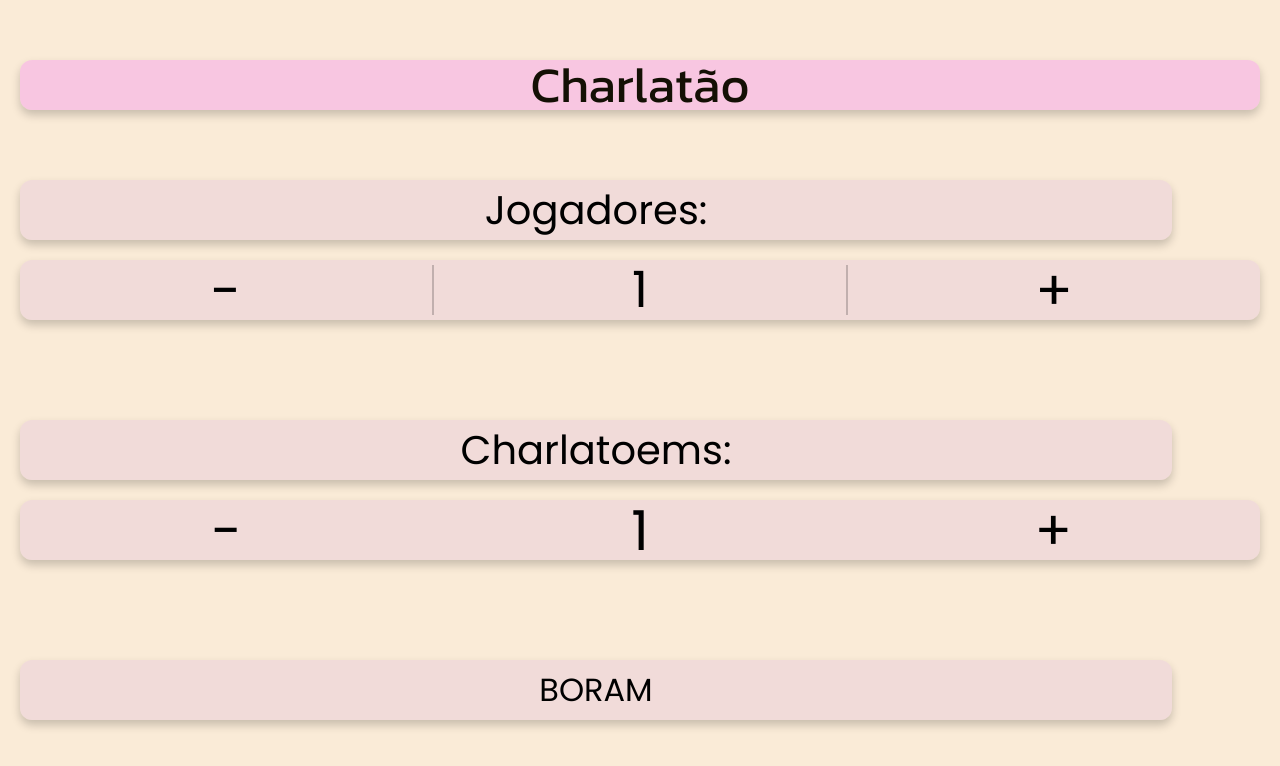
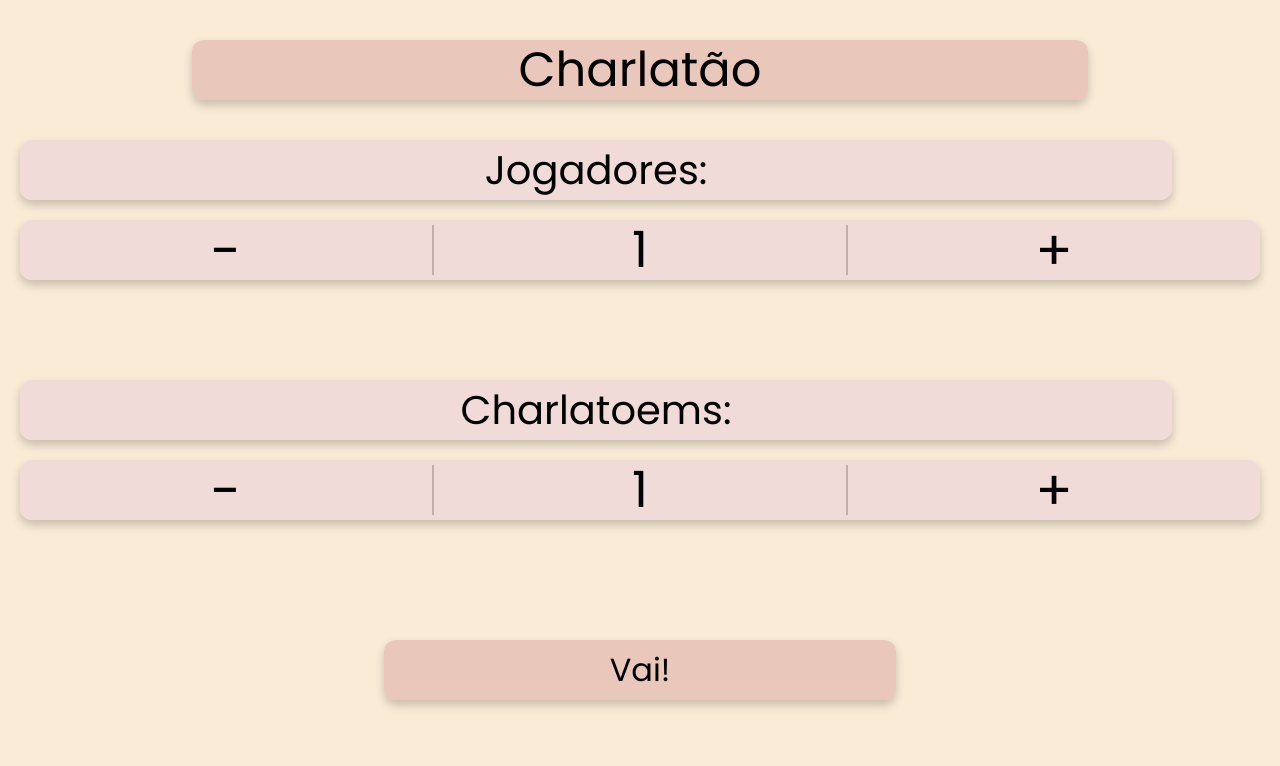
Before and after one commit to dopezinho/charlatom, a plain HTML site: page index.html in a window 1280 px wide. Drawn offline with Linux system fonts and the light colour scheme.

Commit message:
centered

```diff
--- a/index.html
+++ b/index.html
@@ -47,7 +47,7 @@
     </div>
 
     <div class="bora">
-        <button type="button">BORAM</button>
+        <button type="button">Vai!</button>
     </div>
 
 </body>
--- a/style.css
+++ b/style.css
@@ -65,17 +65,24 @@ body {
 header {
     display: flex;
     justify-content: center;
+}
+
+header h1 {
+    display: flex;
+    align-items: center;
+    justify-content: center;
+    height: 60px;
+    background: #ce8c8c62;
+    border: 20px;
     margin: 20px;
-    margin-top: 60px;
-    margin-bottom: 50px;
-    border: 20px;
-    font-family: 'Kanit', sans-serif;
-    color: #141005;
-    background-color: #f5a0ea7d;
-    font-size: 50px;
+    margin-top: 40px;
     border-radius: 12px;
     box-shadow: 0 5px 10px rgba(0, 0, 0, 0.2);
-    min-width: 200px;
+    width: 70%;
+    text-align: center;
+    font-size: 48px;
+    font-weight: 400;
+    font-family: 'Poppins', sans-serif;
 }
 
 .container {
@@ -125,11 +132,16 @@ header {
     cursor: pointer;
 }
 
-.wrapper span.num {
+.wrapper span.num, .wrapper span.num1 {
     font-size: 50px;
     border-right: 2px solid rgba(0, 0, 0, 0.2);
     border-left: 2px solid rgba(0, 0, 0, 0.2);
     pointer-events: none;
+}
+
+.bora {
+    display: flex;
+    justify-content: center;
 }
 
 .bora button{
@@ -137,13 +149,12 @@ header {
     align-items: center;
     justify-content: center;
     height: 60px;
-    min-width: 380px;
-    background: #e3c0da62;
+    background: #ce8c8c62;
     border: 20px;
     margin: 20px;
     border-radius: 12px;
     box-shadow: 0 5px 10px rgba(0, 0, 0, 0.2);
-    width: 90%;
+    width: 40%;
     text-align: center;
     font-size: 32px;
     font-weight: 400;
```
